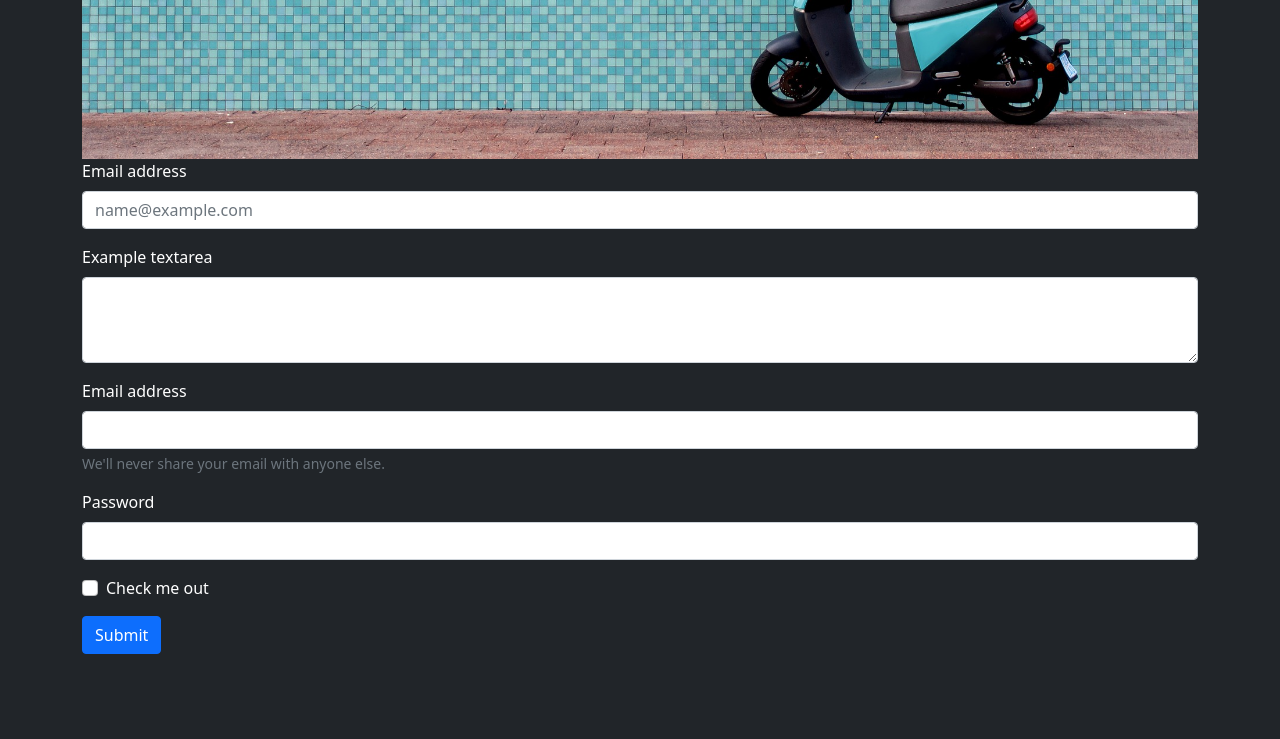
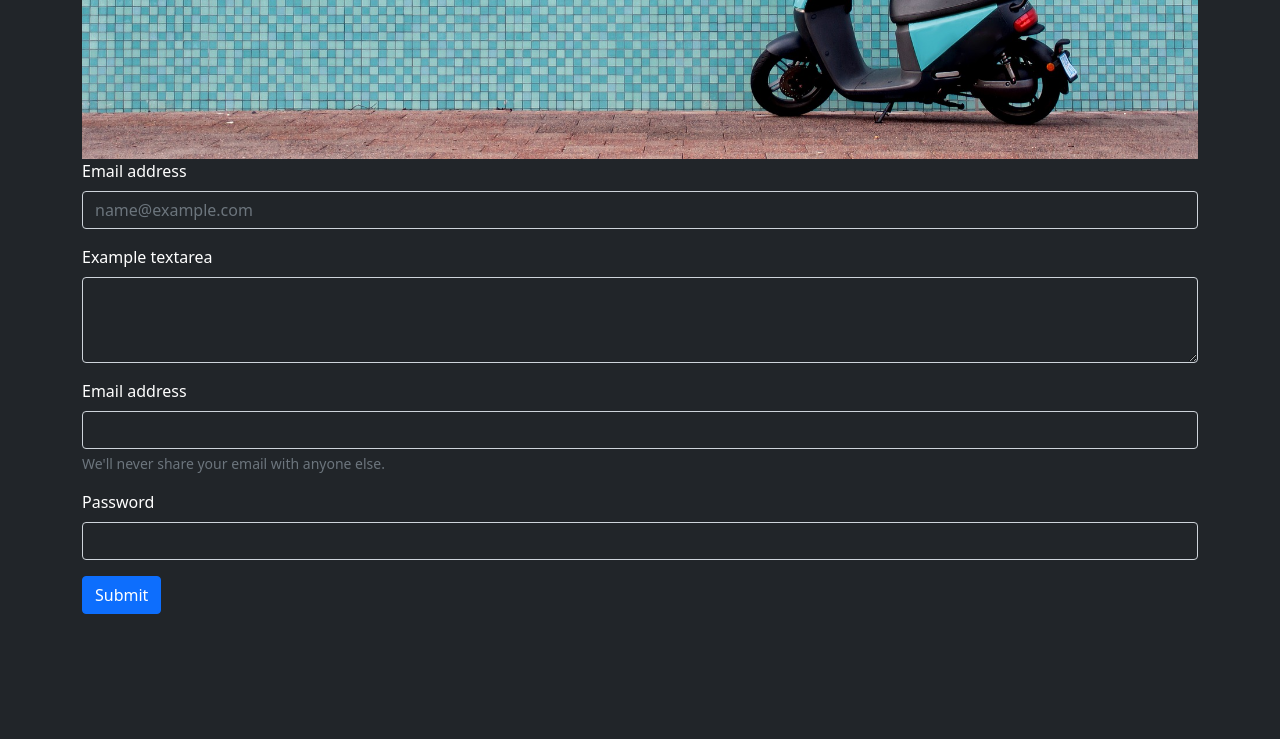
Before and after one commit to marianomercevich/OVERDRIVE-MOTO-STYLE, a plain HTML site: page pages/contacto.html in a window 1280 px wide. Shown: the part 679-1418 px from the top of the page. Drawn offline with nearby package versions, Linux system fonts and the light colour scheme.

Commit message:
change bg imputs form

```diff
--- a/pages/contacto.html
+++ b/pages/contacto.html
@@ -66,25 +66,21 @@
 
         <div class="mb-3">
           <label for="exampleFormControlInput1" class="form-label">Email address</label>
-          <input type="email" class="form-control" id="exampleFormControlInput1" placeholder="name@example.com">
+          <input type="email" class="form-control bg-dark" id="exampleFormControlInput1" placeholder="name@example.com">
         </div>
         <div class="mb-3">
           <label for="exampleFormControlTextarea1" class="form-label">Example textarea</label>
-          <textarea class="form-control" id="exampleFormControlTextarea1" rows="3"></textarea>
+          <textarea class="form-control bg-dark" id="exampleFormControlTextarea1" rows="3"></textarea>
         </div>
         <form>
           <div class="mb-3">
             <label for="exampleInputEmail1" class="form-label">Email address</label>
-            <input type="email" class="form-control" id="exampleInputEmail1" aria-describedby="emailHelp">
+            <input type="email" class="form-control bg-dark" id="exampleInputEmail1" aria-describedby="emailHelp">
             <div id="emailHelp" class="form-text">We'll never share your email with anyone else.</div>
           </div>
           <div class="mb-3">
             <label for="exampleInputPassword1" class="form-label">Password</label>
-            <input type="password" class="form-control" id="exampleInputPassword1">
-          </div>
-          <div class="mb-3 form-check">
-            <input type="checkbox" class="form-check-input" id="exampleCheck1">
-            <label class="form-check-label" for="exampleCheck1">Check me out</label>
+            <input type="password" class="form-control bg-dark" id="exampleInputPassword1">
           </div>
           <button type="submit" class="btn btn-primary">Submit</button>
         </form>
```
